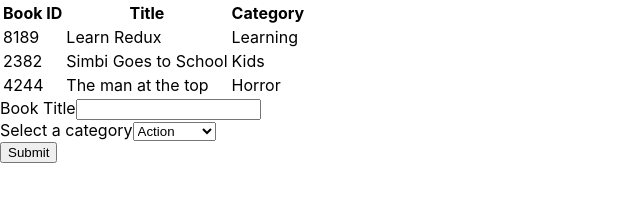
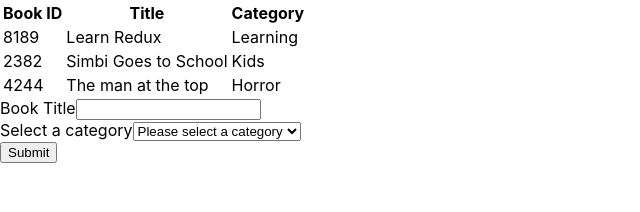
Before and after one commit to Maryjanee/Bookstore, a React (Create React App) app: page / in a window 1280 px wide. Shown: the top 212 px of the page, without its empty margins (0-640 px from the left). Built offline with nearby package versions, Linux system fonts and the light colour scheme.

Commit message:
Add handleChange and handleSubmit  to BookList

```diff
--- a/src/containers/BookForm.js
+++ b/src/containers/BookForm.js
@@ -1,19 +1,42 @@
 /* eslint-disable import/extensions */
+
+import { useState } from 'react';
+import { useDispatch } from 'react-redux';
+import { createBook } from '../actions';
+import generateId from '../helpers/generateID';
+
+const bookCategories = ['Action', 'Biography', 'History', 'Horror', 'Kids', 'Learning', 'Sci-Fi'];
+
 const BookForm = () => {
-  const bookCategories = ['Action', 'Biography', 'History', 'Horror', 'Kids', 'Learning', 'Sci-Fi'];
+  const dispatch = useDispatch();
+  const [book, setBook] = useState({ title: '', category: '' });
+
+  const handleChange = event => {
+    const { id, value } = event.target;
+    setBook(prevBook => ({ ...prevBook, [id]: value }));
+  };
+
+  const handleSubmit = event => {
+    event.preventDefault();
+    const newBook = { ...book, id: generateId() };
+
+    dispatch(createBook(newBook));
+    setBook({ title: '', category: '' });
+  };
 
   return (
-    <form>
+    <form onSubmit={handleSubmit}>
       <div>
         <label htmlFor="title">
           Book Title
-          <input type="text" id="book" name="book" />
+          <input onChange={handleChange} type="text" id="title" name="title" />
         </label>
       </div>
       <div>
         <label htmlFor="booksCategory">
           Select a category
-          <select name="category" id="category">
+          <select onChange={handleChange} name="category" id="category">
+            <option value="">Please select a category</option>
             {bookCategories.map(category => (
               <option key={category} value={category}>{category}</option>
             ))}
```
